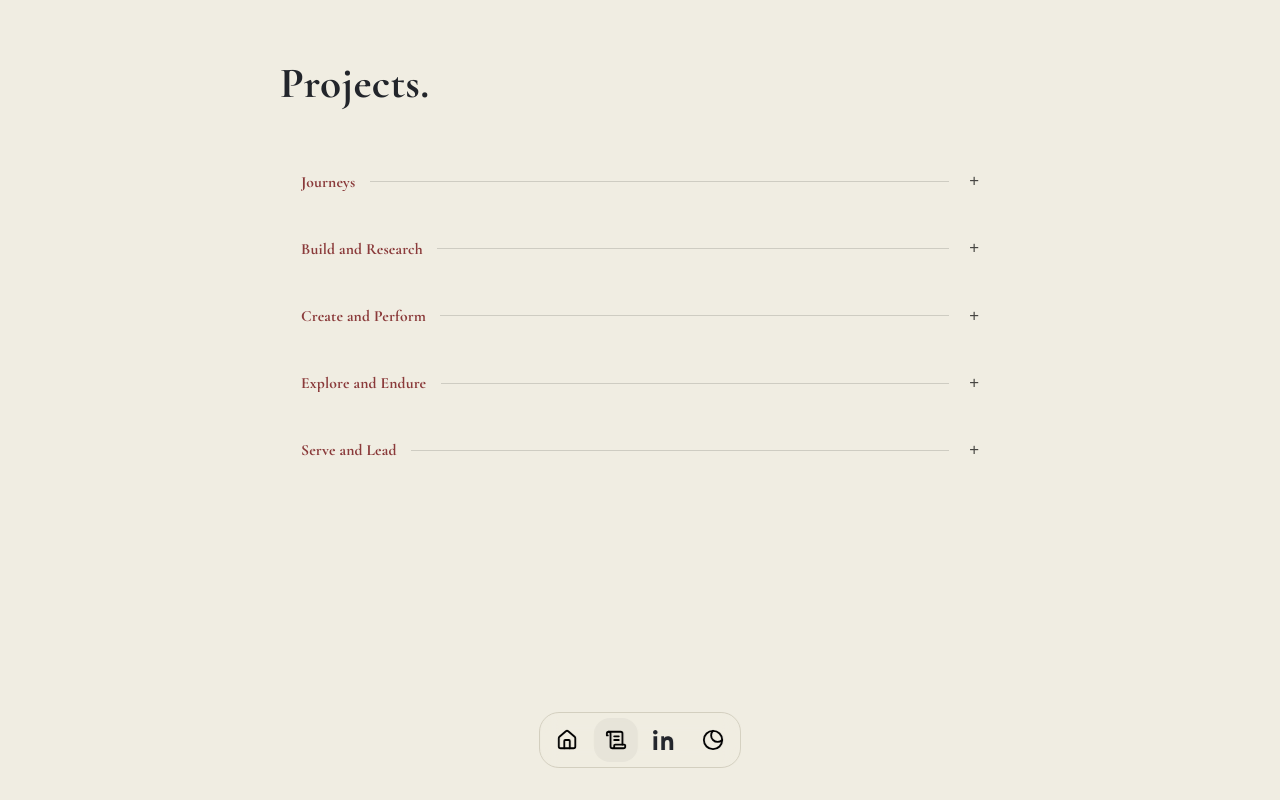
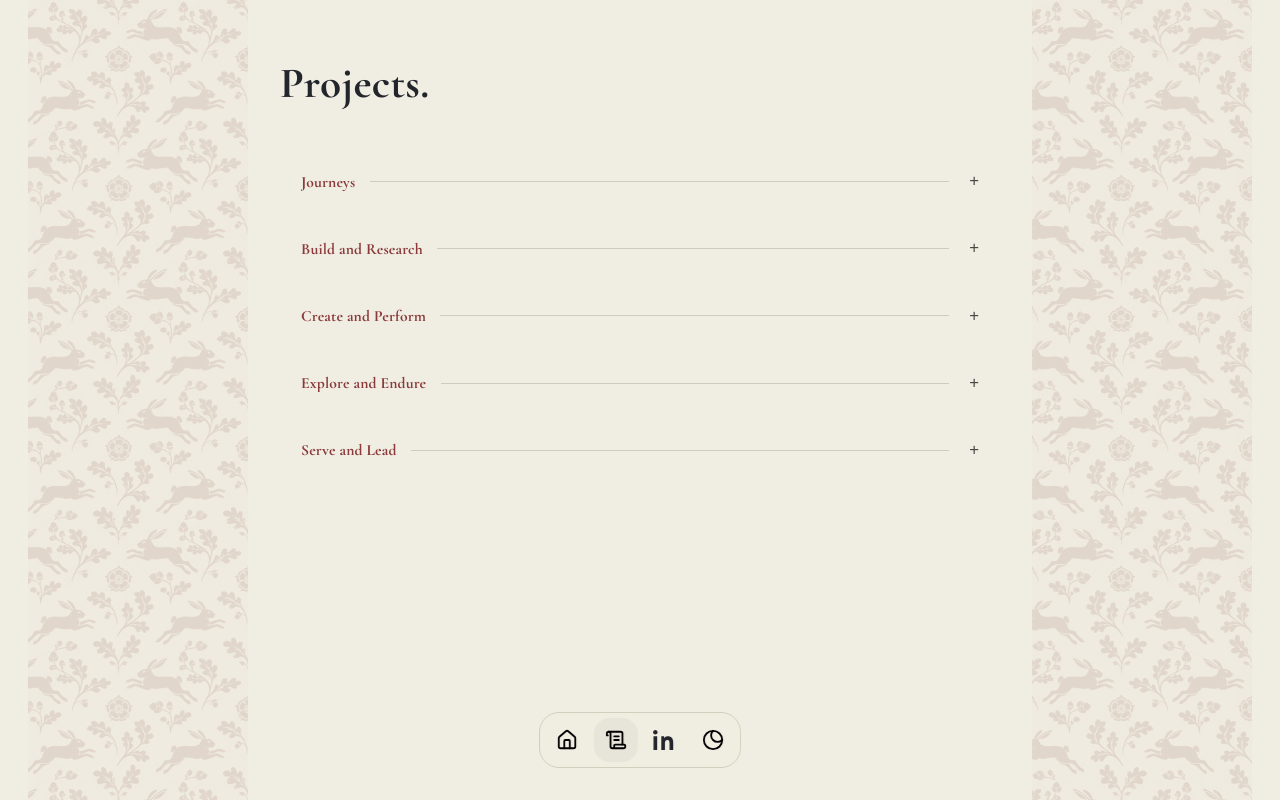
Before and after one commit to amedeolep/site, an Astro site: page /projects in a window 1280 px wide. Built offline with nearby package versions, Linux system fonts and the light colour scheme; Astro itself is replaced by a stand-in of ours.

Commit message:
Add subtle damask borders to project pages

```diff
--- a/src/layouts/Layout.astro
+++ b/src/layouts/Layout.astro
@@ -9,6 +9,7 @@ const active =
   "";
 
 const showMotifs = pathname === "/";
+const showProjectDamask = pathname === "/projects" || pathname.startsWith("/projects/");
 ---
 
 <!doctype html>
@@ -39,6 +40,14 @@ const showMotifs = pathname === "/";
 					<img class="motif tr" src="/motifs/dna.png" alt="" width="1024" height="1024" loading="eager" decoding="async" />
 					<img class="motif bl" src="/motifs/vinci.png" alt="" width="1024" height="1024" loading="eager" decoding="async" />
 					<img class="motif br" src="/motifs/gaucho.png" alt="" width="1024" height="1024" loading="eager" decoding="async" />
+				</div>
+			)}
+
+			{/* Quiet illuminated-manuscript borders on project pages only */}
+			{showProjectDamask && (
+				<div class="projectDamask" aria-hidden="true">
+					<span class="damaskRail damaskRailLeft"></span>
+					<span class="damaskRail damaskRailRight"></span>
 				</div>
 			)}
 
@@ -286,9 +295,42 @@ const showMotifs = pathname === "/";
 		position: relative; /* anchor motifs to page, so they scroll */
 	}
 
-	.page > :not(.cornerMotifs) {
+	.page > :not(.cornerMotifs):not(.projectDamask) {
 		position: relative;
 		z-index: 1;
+	}
+
+	.projectDamask {
+		position: fixed;
+		inset: 0;
+		z-index: 0;
+		pointer-events: none;
+	}
+
+	.damaskRail {
+		position: absolute;
+		top: 0;
+		bottom: 0;
+		width: min(220px, calc((100vw - 800px) / 2));
+		background-image: url('/motifs/damask-border.webp');
+		background-repeat: repeat-y;
+		background-size: 260px 260px;
+		opacity: 0.12;
+	}
+
+	.damaskRailLeft {
+		right: calc(50% + 392px);
+		background-position: right top;
+	}
+
+	.damaskRailRight {
+		left: calc(50% + 392px);
+		background-position: left top;
+		transform: scaleX(-1);
+	}
+
+	html[data-theme='dark'] .damaskRail {
+		opacity: 0.17;
 	}
 
 	.hero {
@@ -574,5 +616,11 @@ const showMotifs = pathname === "/";
 			display: none;
 		}
 	}
+
+	@media (max-width: 860px) {
+		.projectDamask {
+			display: none;
+		}
+	}
 </style>
 <!-- redeploy -->
```
Also changed, not shown: public/motifs/damask-border.webp (added), 1 other file.
